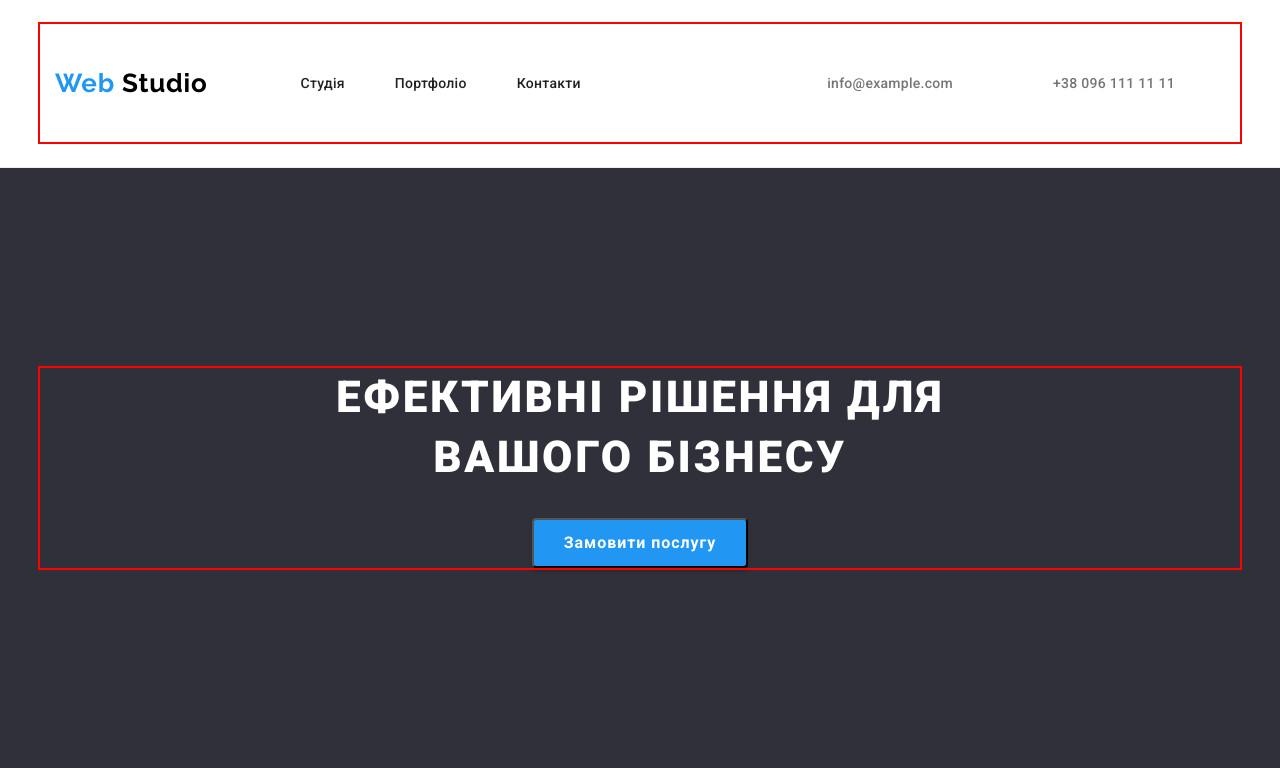
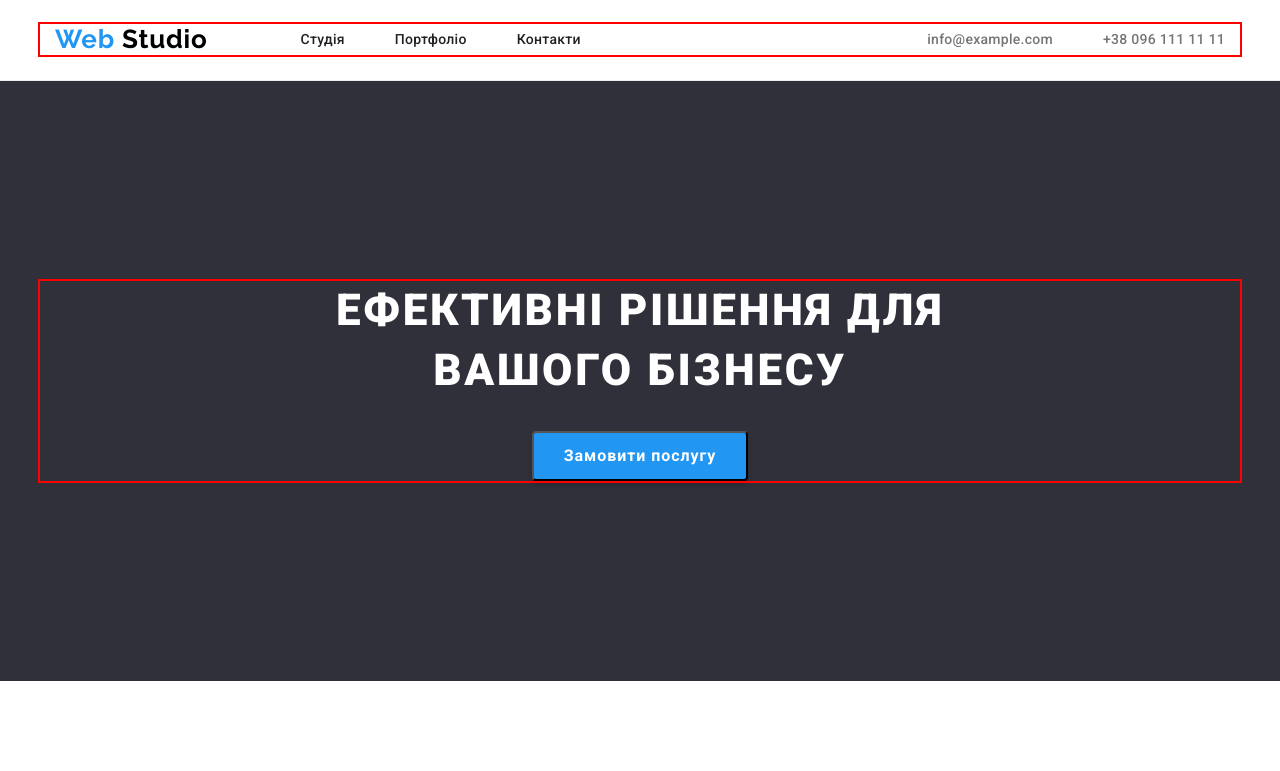
Before and after one commit to Ihor4yk/goit-markup-hw-03, a plain HTML site: page index.html in a window 1280 px wide. Shown: the top 771 px of the page. Drawn offline with nearby package versions, Linux system fonts and the light colour scheme.

Commit message:
corrected header and footer

```diff
--- a/css/styles.css
+++ b/css/styles.css
@@ -107,10 +107,6 @@ body {
 	margin-left: auto;
 }
 
-.header-group-item {
-	margin: 50px;
-}
-
 .header-logo {
 	font-family: "Raleway", sans-serif;
 	font-weight: 700;
@@ -147,6 +143,7 @@ body {
 	line-height: var(--typical-lh);
 	letter-spacing: 0.02em;
 	color: var(--main-tel-color);
+	margin-left: 50px;
 }
 
 .header-link:hover,
@@ -337,7 +334,7 @@ body {
 	margin-bottom: 20px;
 }
 
-.footer-item {
+.footer-item:not(:first-child) {
 	margin-top: 9px;
 }
 
```
